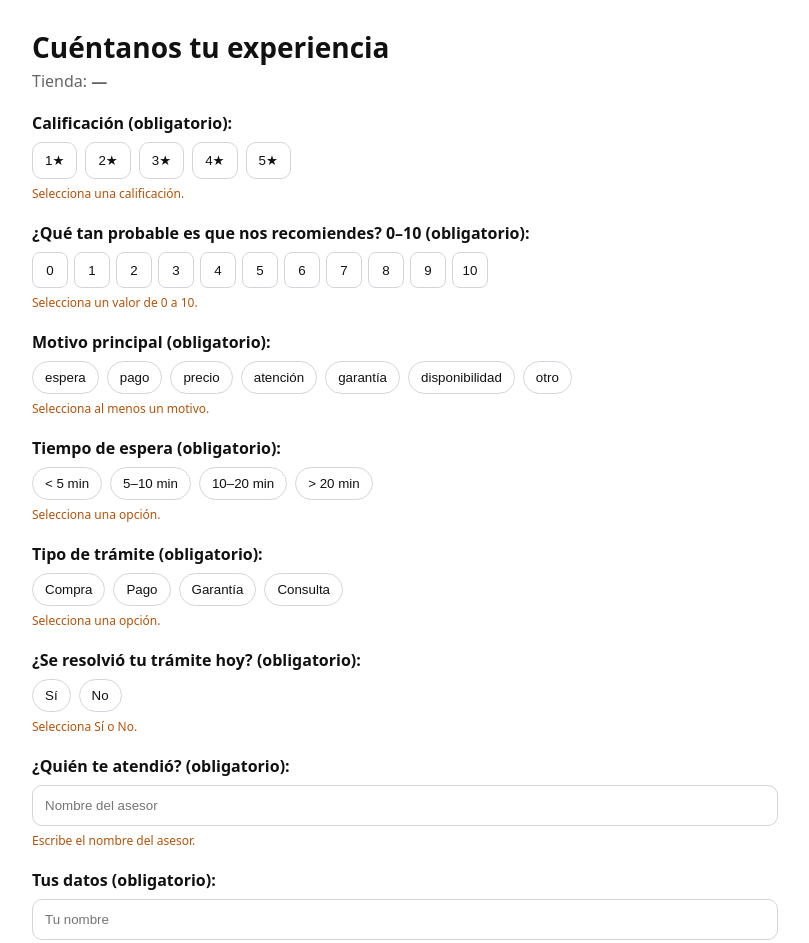
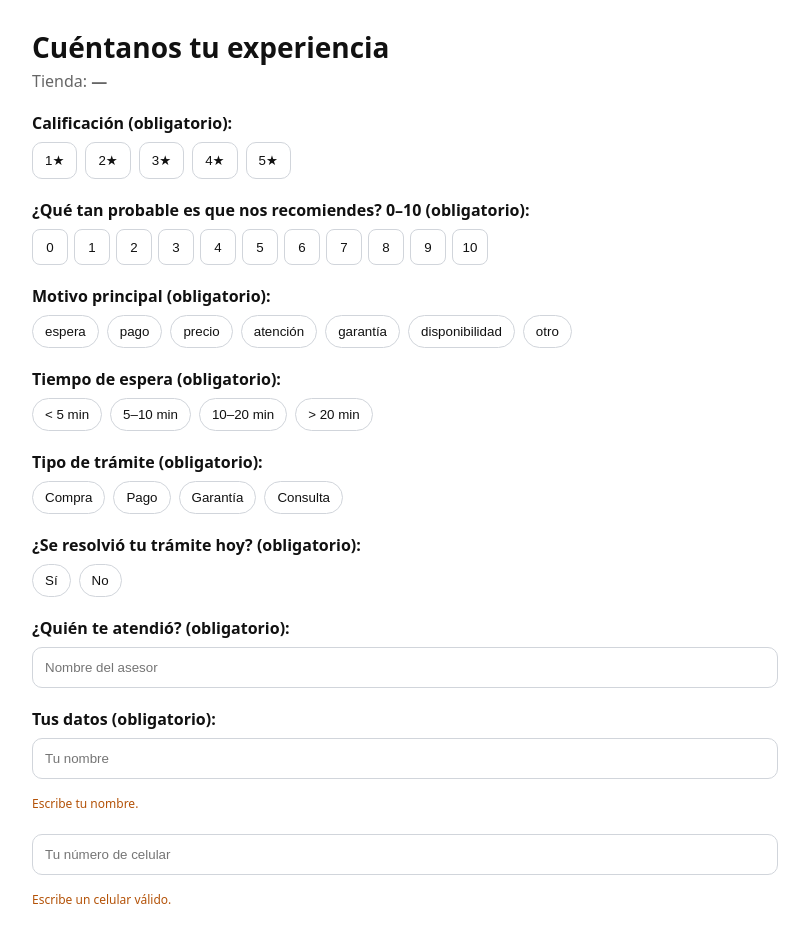
Before and after one commit to danieleconomist99/payjoy-reviews, a Next.js app: page /feedback in a window 1280 px wide. Shown: the top 943 px of the page, without its empty margins (248-1057 px from the left). Built offline with nearby package versions, Linux system fonts and the light colour scheme.

Commit message:
Update FeedbackClient.jsx

```diff
--- a/app/feedback/FeedbackClient.jsx
+++ b/app/feedback/FeedbackClient.jsx
@@ -177,14 +177,12 @@ export default function FeedbackClient() {
         <div style={{ display:'flex', gap:8, flexWrap:'wrap' }}>
           {[1,2,3,4,5].map(n => <Star key={n} n={n} />)}
         </div>
-        {!(rating >= 1) && <p style={{color:'#b45309',fontSize:12,marginTop:6}}>Selecciona una calificación.</p>}
       </Section>
 
       <Section title="¿Qué tan probable es que nos recomiendes? 0–10 (obligatorio):">
         <div style={{ display:'flex', gap:6, flexWrap:'wrap' }}>
           {Array.from({ length: 11 }, (_, i) => i).map(v => <NpsBtn key={v} v={v} />)}
         </div>
-        {(nps === null) && <p style={{color:'#b45309',fontSize:12,marginTop:6}}>Selecciona un valor de 0 a 10.</p>}
       </Section>
 
       <Section title="Motivo principal (obligatorio):">
@@ -201,7 +199,6 @@ export default function FeedbackClient() {
             </Chip>
           ))}
         </div>
-        {tags.length < 1 && <p style={{color:'#b45309',fontSize:12,marginTop:6}}>Selecciona al menos un motivo.</p>}
       </Section>
 
       <Section title="Tiempo de espera (obligatorio):">
@@ -210,7 +207,6 @@ export default function FeedbackClient() {
             <Chip key={opt} active={waitTime===opt} onClick={() => setWaitTime(opt)}>{opt}</Chip>
           ))}
         </div>
-        {!WAIT.includes(waitTime) && <p style={{color:'#b45309',fontSize:12,marginTop:6}}>Selecciona una opción.</p>}
       </Section>
 
       <Section title="Tipo de trámite (obligatorio):">
@@ -219,7 +215,6 @@ export default function FeedbackClient() {
             <Chip key={opt} active={tramite===opt} onClick={() => setTramite(opt)}>{opt}</Chip>
           ))}
         </div>
-        {!TRAMITE.includes(tramite) && <p style={{color:'#b45309',fontSize:12,marginTop:6}}>Selecciona una opción.</p>}
       </Section>
 
       <Section title="¿Se resolvió tu trámite hoy? (obligatorio):">
@@ -227,7 +222,6 @@ export default function FeedbackClient() {
           <Chip active={resolved===true}  onClick={() => setResolved(true)}>Sí</Chip>
           <Chip active={resolved===false} onClick={() => setResolved(false)}>No</Chip>
         </div>
-        {typeof resolved !== 'boolean' && <p style={{color:'#b45309',fontSize:12,marginTop:6}}>Selecciona Sí o No.</p>}
       </Section>
 
       <Section title="¿Quién te atendió? (obligatorio):">
@@ -239,7 +233,6 @@ export default function FeedbackClient() {
           autoComplete="organization-title"
           style={{ width:'100%', padding:12, borderRadius:10, border:'1px solid #d1d5db' }}
         />
-        {!staffOk() && <p style={{color:'#b45309',fontSize:12,marginTop:6}}>Escribe el nombre del asesor.</p>}
       </Section>
 
       <Section title="Tus datos (obligatorio):">
@@ -276,7 +269,6 @@ export default function FeedbackClient() {
           placeholder="¿Qué estuvo excelente o qué mejorar?"
           style={{ width:'100%', padding:12, borderRadius:10, border:'1px solid #d1d5db' }}
         />
-        {!commentOk() && <p style={{color:'#b45309',fontSize:12,marginTop:6}}>Cuéntanos tu experiencia.</p>}
       </Section>
 
       <button
```
